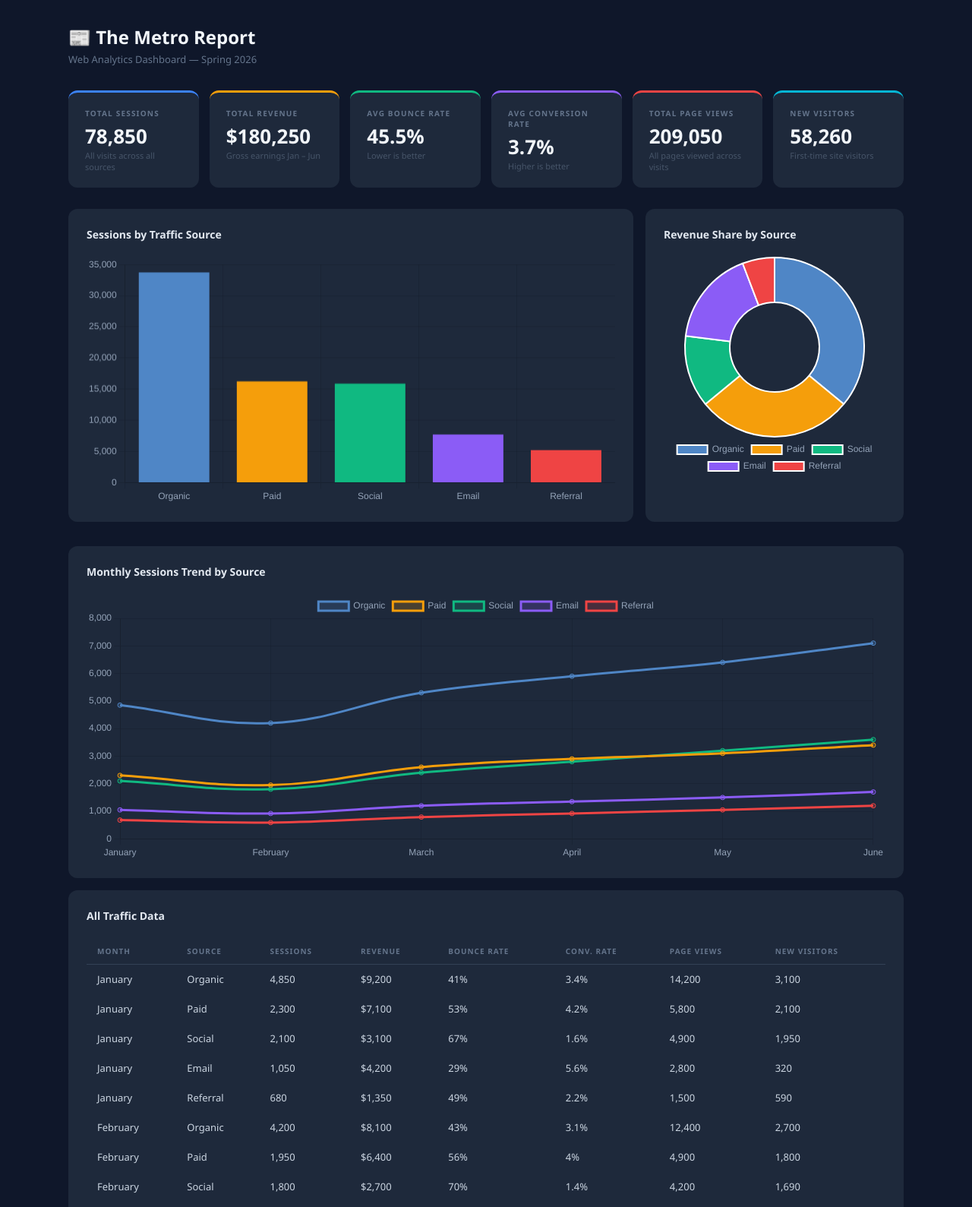
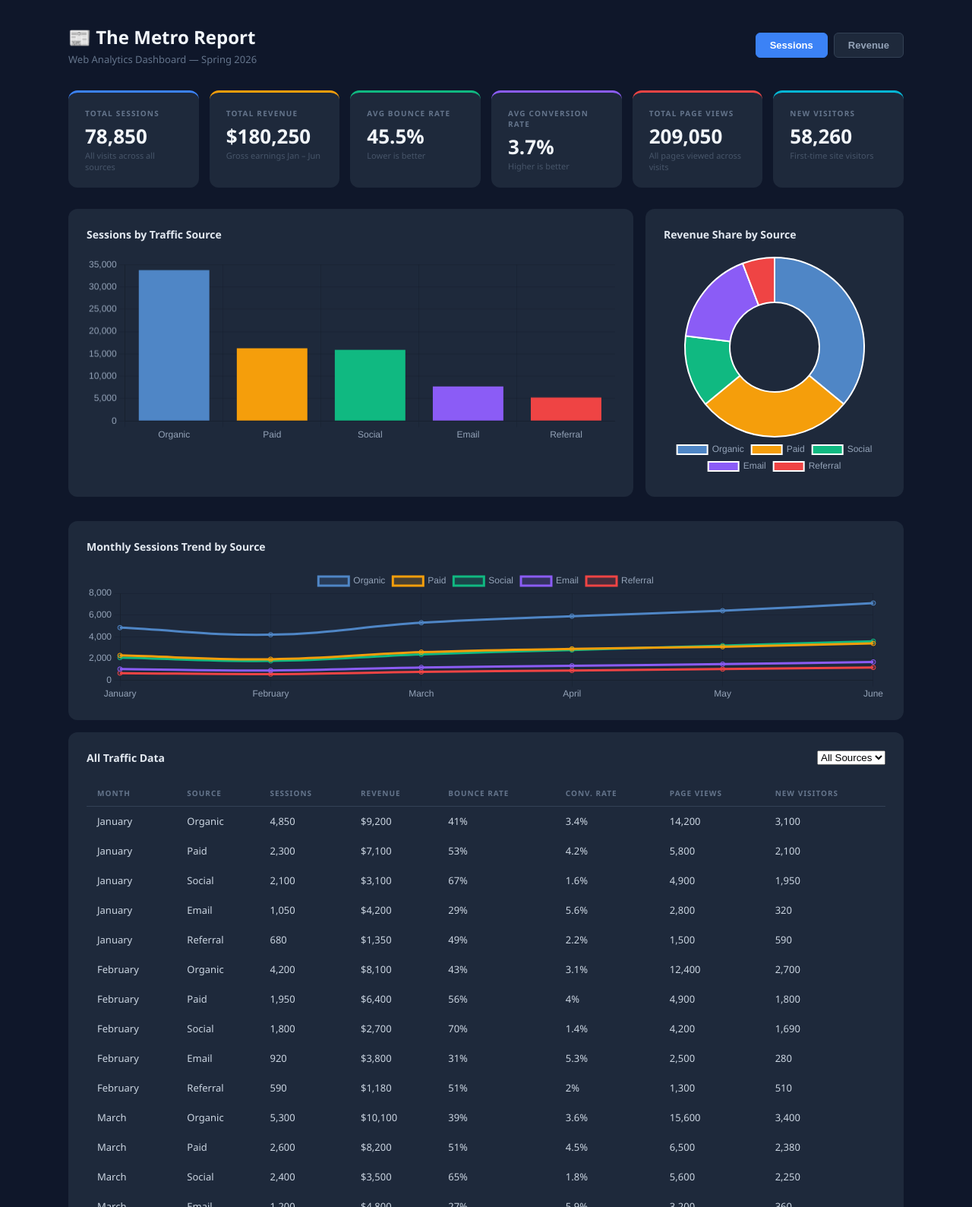
Before and after one commit to morinolumoh-jpg/sp26-413-homework-5, a plain HTML site: page index.html in a window 1280 px wide. Shown: the top 1589 px of the page at 76% size. Drawn offline with nearby package versions, Linux system fonts and the light colour scheme.

Commit message:
Adjust HTML structure and update canvas dimensions

```diff
--- a/index.html
+++ b/index.html
@@ -16,17 +16,16 @@
 <body>
 
 <div class="dashboard">
-
   <!-- ── HEADER ─────────────────────────────────────────── -->
   <header>
     <div class="header-left">
       <h1>📰 The Metro Report</h1>
       <p>Web Analytics Dashboard — Spring 2026</p>
-    </div>
-    <div class="header-right">
+    </div>    <div class="header-right">
       <!-- TASK 4: Your metric toggle buttons go here -->
-    </div>
-  </header>
+      <button id="btn-sessions">Sessions</button>
+      <button id="btn-revenue">Revenue</button>
+    </div>  </header>
 
 
   <!-- ── KPI CARDS ──────────────────────────────────────── -->
@@ -83,7 +82,7 @@
       <div class="chart-card-header">
         <h3 id="bar-chart-title">Sessions by Traffic Source</h3>
       </div>
-      <canvas id="barChart" height="140"></canvas>
+      <canvas id="barChart" width="400" height="140"></canvas>
     </div>
 
     <!-- TASK 3B: Pie / Doughnut Chart -->
@@ -91,7 +90,7 @@
       <div class="chart-card-header">
         <h3>Revenue Share by Source</h3>
       </div>
-      <canvas id="pieChart" height="220"></canvas>
+      <canvas id="pieChart" width="300" height="220"></canvas>
     </div>
 
   </div><!-- /chart-row -->
@@ -103,8 +102,13 @@
     <div class="chart-card-header">
       <h3>Monthly Sessions Trend by Source</h3>
     </div>
-    <canvas id="lineChart" height="100"></canvas>
+    <canvas id="lineChart" width="600" height="100"></canvas>
   </div>
+
+
+  <!--
+    TASK 4: Add the btnsessions and btnrevenue placeholder
+  -->
 
 
   <!-- ── DATA TABLE ─────────────────────────────────────── -->
@@ -116,6 +120,15 @@
     <div class="chart-card-header">
       <h3>All Traffic Data</h3>
       <!-- TASK 5B: Source filter dropdown goes here -->
+       <select id="sourceFilter" name="SourceFilter">
+         <option value="All">All Sources</option>
+         <option value="Organic">Organic</option>
+         <option value="Paid">Paid</option>
+         <option value="Social">Social</option>
+         <option value="Email">Email</option>
+         <option value="Referral">Referral</option>
+        </select>
+
     </div>
     <div class="table-wrapper">
       <table id="dataTable">
```
